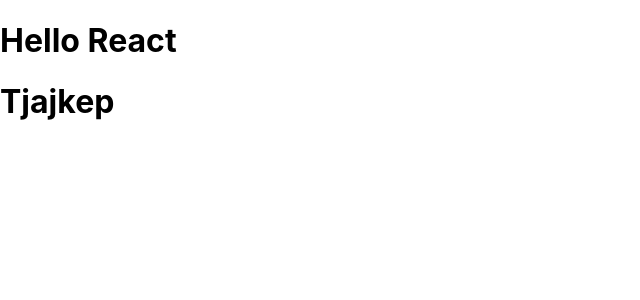
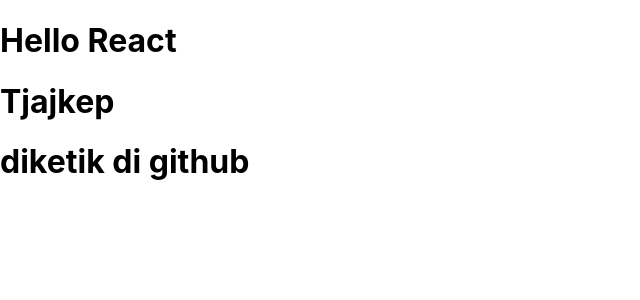
Before and after one commit to gabriellwrnc/Narasource-React-Typescript-Project, a React (Create React App) app: page / in a window 1280 px wide. Shown: the top 300 px of the page, without its empty margins (0-640 px from the left). Built offline with nearby package versions, Linux system fonts and the light colour scheme.

Commit message:
nyobain dari github

```diff
--- a/src/App.tsx
+++ b/src/App.tsx
@@ -9,6 +9,7 @@
     <React.Fragment>
       <h1>Hello React</h1>
       <h1>Tjajkep</h1>
+      <h1>diketik di github</h1>
     </React.Fragment>
     )
 }
```
